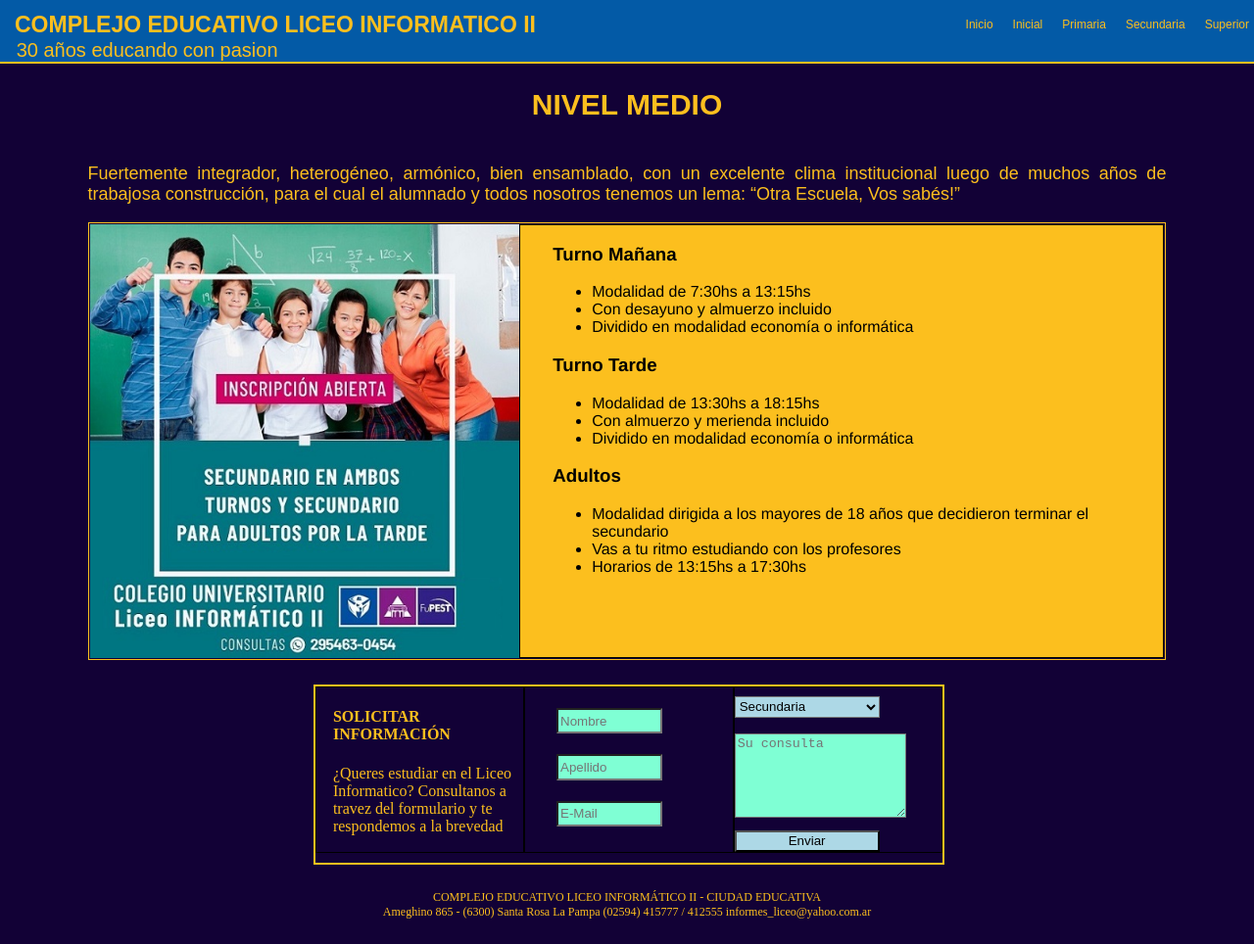
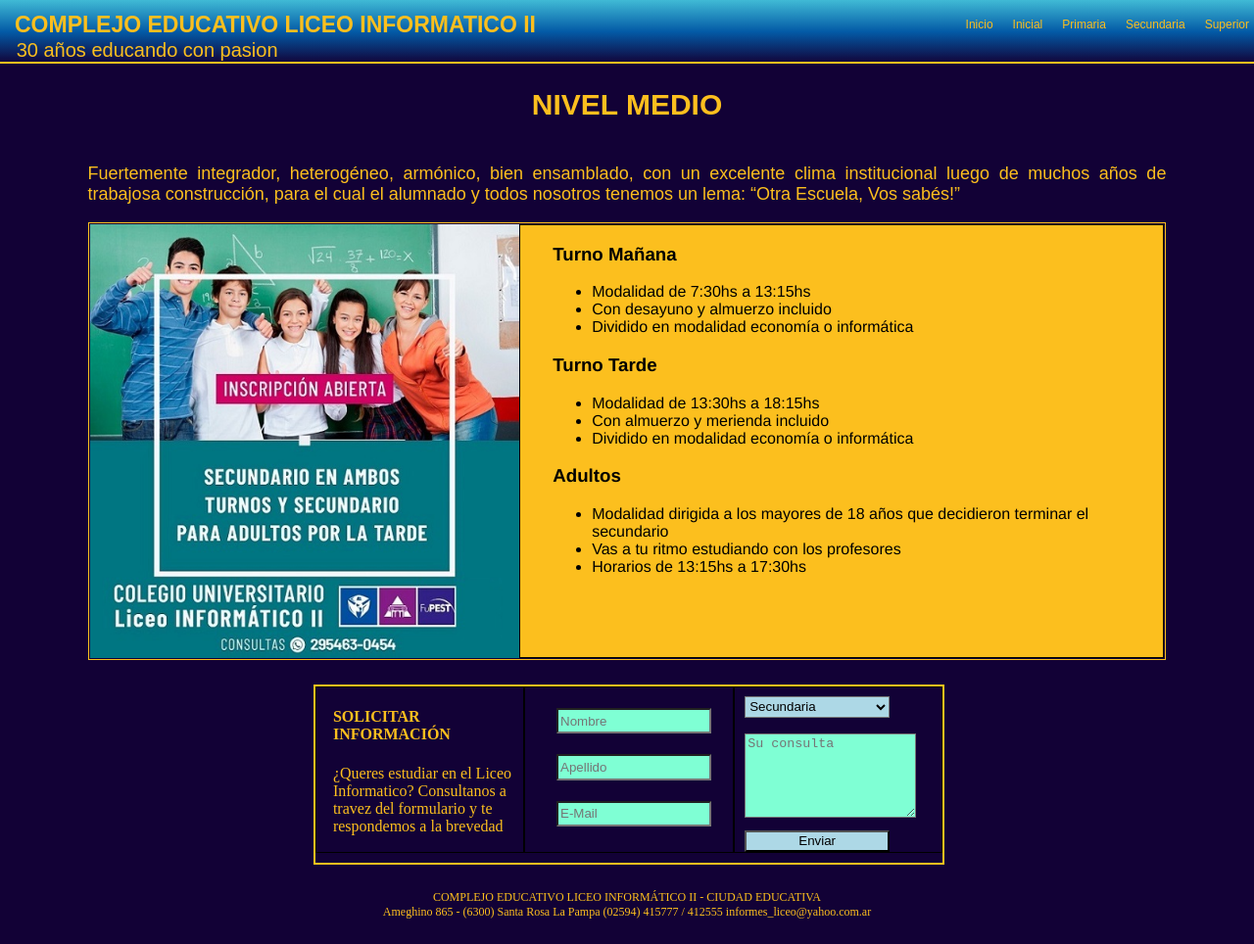
Before and after one commit to Ticho27/proyectoCoder, a plain HTML site: page Nmedio.html in a window 1280 px wide. Shown: the whole page at 98% size. Drawn offline with Linux system fonts and the light colour scheme.

Commit message:
inicio de transformaciones

```diff
--- a/estilos.css
+++ b/estilos.css
@@ -15,6 +15,7 @@
     background-color: #FCBF1E;
     width: 100%;
     margin: 0px;
+    background-image: linear-gradient(to bottom, #40BAD5 ,#035AA6, #120136);
 }
 
 footer{
@@ -38,7 +39,6 @@ footer div{
 .subtitulo { /*CSS del subtitulo (30 años)*/
     font-family: Arial, Helvetica, sans-serif;
     text-align: left;
-    background-color: #035AA6;
     border-bottom: 2px solid #FCBF1E;
     font-size: 20px;
     font-weight: lighter;
@@ -53,10 +53,11 @@ header { /*CSS del contenedor del titulo y menu*/
     flex-direction: row;
     align-items: center;
     justify-content: flex-end;
-    background-color: #035AA6;
+    /*background-color: #035AA6;*/
     width: 100%;
     height: 30px;
     padding-top: 10px;
+
 }
 
 header strong { /*CSS del Tituo (complejo educativo)*/
@@ -258,7 +259,7 @@ form{ /*Color de la letra de los formularios*/
 }
 
 .minput{/*Item 1 FORM Grid*/
-    width: 100px;
+    width: 150px;
     height: 12%;
     margin-top: 10%;
     background-color: aquamarine;
@@ -271,12 +272,14 @@ form{ /*Color de la letra de los formularios*/
     height: 80px;
     background-color: aquamarine;
     margin-top: 8%;
-    margin-right: 10%;
+    margin-right: 5%;
+    margin-left: 5%;
 }
 .mbutton{/*Item 3 FORM Grid*/
     width: 70%;
     height: 22px;
     background-color: lightblue;
     margin-top: 4%;
-    margin-right: 10%;
+    margin-right: 5%;
+    margin-left: 5%;
 }
```
